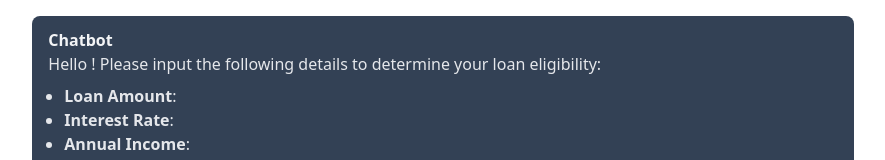
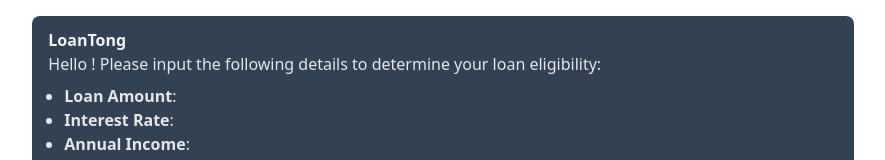
Before and after one commit to devlinchau/techfest-fe, a React (Vite) app: page /chat in a window 1280 px wide. Shown: the top 160 px of the page, without its empty margins (197-1082 px from the left). Built offline with nearby package versions, Linux system fonts and the light colour scheme.

Commit message:
chore: LoanTong

```diff
--- a/src/components/Chat.tsx
+++ b/src/components/Chat.tsx
@@ -51,7 +51,7 @@ export default function Chat() {
     <div className="flex flex-col h-screen w-full lg:w-2/3 mx-auto">
       <div className="flex-grow p-4 overflow-y-auto">
         <div className="mb-4 px-4 py-3 rounded-lg bg-slate-700">
-          <span className="font-semibold text-gray-100">Chatbot</span>
+          <span className="font-semibold text-gray-100">LoanTong</span>
           <br />
           <span className="text-gray-200">
             Hello {name}! Please input the following details to determine your loan eligibility:
@@ -92,7 +92,7 @@ export default function Chat() {
                   item.isChatbot ? "text-gray-100" : ""
                 }`}
               >
-                {item.isChatbot ? "Chatbot" : "User"}
+                {item.isChatbot ? "LoanTong" : "User"}
               </span>
               <br />
               <span className={`${item.isChatbot ? "text-gray-200" : ""}`}>
```
